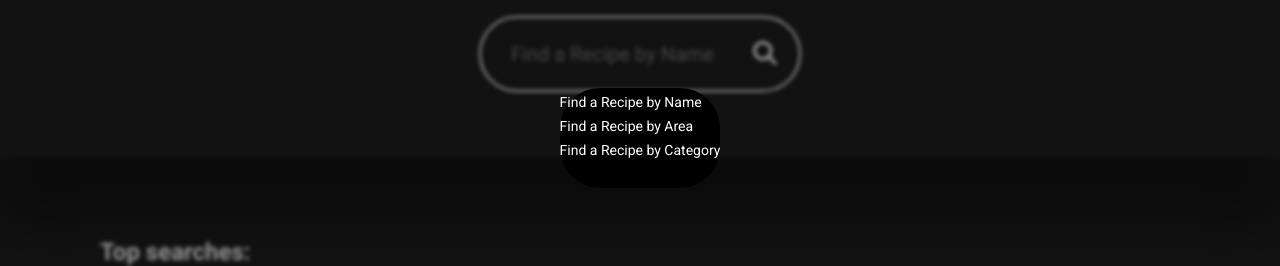
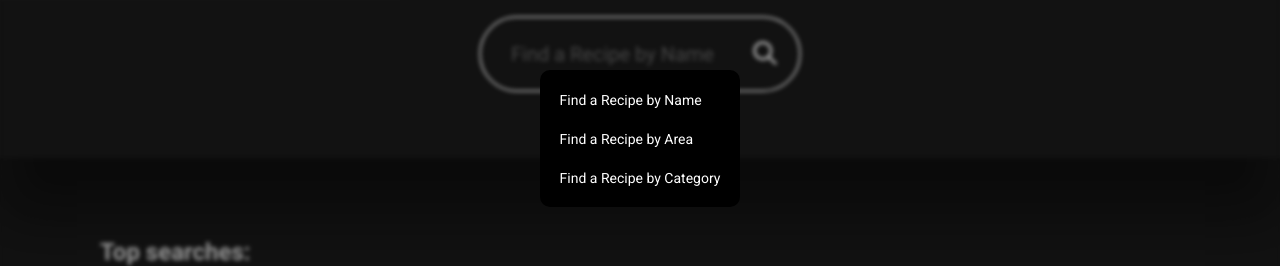
Before and after one commit to m-samanta/recipe-plus-react, a React (Vite) app: page / in a window 1280 px wide. Both pictures are taken after a click on the element "Advanced Filter". Shown: the part 262-528 px from the top of the page. Built offline with nearby package versions, Linux system fonts and the light colour scheme; no server answers.

Commit message:
Filter styling

```diff
--- a/src/components/ui/Filter.jsx
+++ b/src/components/ui/Filter.jsx
@@ -5,25 +5,53 @@ const Filter = ({ filterOpen, setFilterOpen }) => {
   const { handleFilterChange } = useContext(AppContext);
 
   const handleWrapperClick = (event) => {
-    if (!event.target.closest('.recipe__filter')) {
+    if (!event.target.closest(".recipe__filter")) {
       setFilterOpen(false);
     }
-  }
-
+  };
 
   return (
     <>
-      <div className={`recipe__filter__wrapper ${filterOpen && 'recipe__filter-open'}`} onClick={handleWrapperClick}>
+      <div
+        className={`recipe__filter__wrapper ${
+          filterOpen && "recipe__filter-open"
+        }`}
+        onClick={handleWrapperClick}
+      >
         <div className="recipe__filter">
-            <div className="recipe__filter__select__1" onClick={() => {handleFilterChange('search.php?s'); setFilterOpen(false)}}>
-        <span className="recipe__filter__select__text">Find a Recipe by Name</span>
-            </div>
-            <div className="recipe__filter__select__2" onClick={() => {handleFilterChange('filter.php?a'); setFilterOpen(false)}}>
-        <span className="recipe__filter__select__text">Find a Recipe by Area</span>
-            </div>
-            <div className="recipe__filter__select__3" onClick={() => {handleFilterChange('filter.php?c'); setFilterOpen(false)}}>
-        <span className="recipe__filter__select__text">Find a Recipe by Category</span>
-            </div>
+          <div
+            className="recipe__filter__select"
+            onClick={() => {
+              handleFilterChange("search.php?s");
+              setFilterOpen(false);
+            }}
+          >
+            <span className="recipe__filter__select__text">
+              Find a Recipe by Name
+            </span>
+          </div>
+          <div
+            className="recipe__filter__select"
+            onClick={() => {
+              handleFilterChange("filter.php?a");
+              setFilterOpen(false);
+            }}
+          >
+            <span className="recipe__filter__select__text">
+              Find a Recipe by Area
+            </span>
+          </div>
+          <div
+            className="recipe__filter__select"
+            onClick={() => {
+              handleFilterChange("filter.php?c");
+              setFilterOpen(false);
+            }}
+          >
+            <span className="recipe__filter__select__text">
+              Find a Recipe by Category
+            </span>
+          </div>
         </div>
       </div>
     </>
--- a/src/index.css
+++ b/src/index.css
@@ -451,31 +451,47 @@ a {
   opacity: 0;
   display: flex;
   transition: 300ms ease;
-
 }
 
-.recipe__filter-open.recipe__filter__wrapper{
+.recipe__filter-open.recipe__filter__wrapper {
   visibility: visible;
   opacity: 1;
 }
 
 .recipe__filter {
-  border-radius: 40px;
+  border-radius: 10px;
   background-color: black;
   color: #fff;
   border: none;
-  font-size: 20px;
-  transition: height 400ms ease;
   max-width: 50%;
   margin: auto;
   cursor: default;
-  height: 100px;
+  height: auto;
+  display: flex;
+  flex-direction: column;
+  flex-wrap: wrap;
+  align-items: left;
+  padding: 10px 10px;
 }
 
 .recipe__filter:hover {
-  border: 2px var(--primary) solid;
+  border: 2px var(--secondary) solid;
 }
 
-.recipe__filter__select__text{
+.recipe__filter__select {
+  border-radius: 10px;
+  background-color: black;
+  color: #fff;
+  border: none;
+  height: auto;
+  padding: 10px 10px;
+}
+
+.recipe__filter__select:hover {
+  border: 1px var(--primary) solid;
+  background-color: var(--secondary);
+}
+
+.recipe__filter__select__text {
   font-size: 14px;
 }
```
Also changed, not shown: src/components/Nav.jsx (+8 -4 lines), src/components/RecipesList.jsx (+6 -8 lines).
